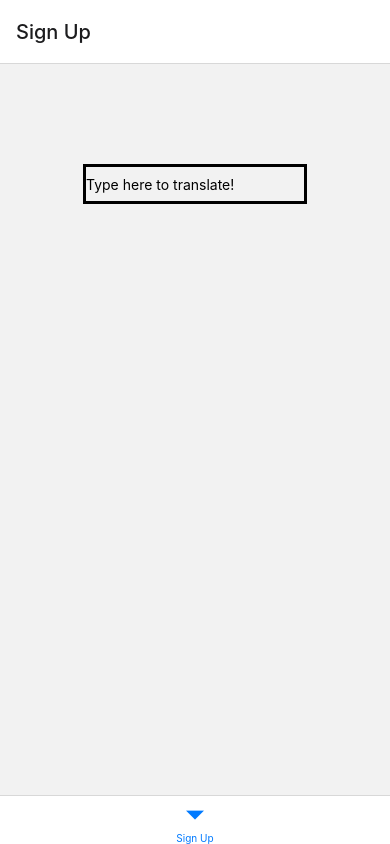
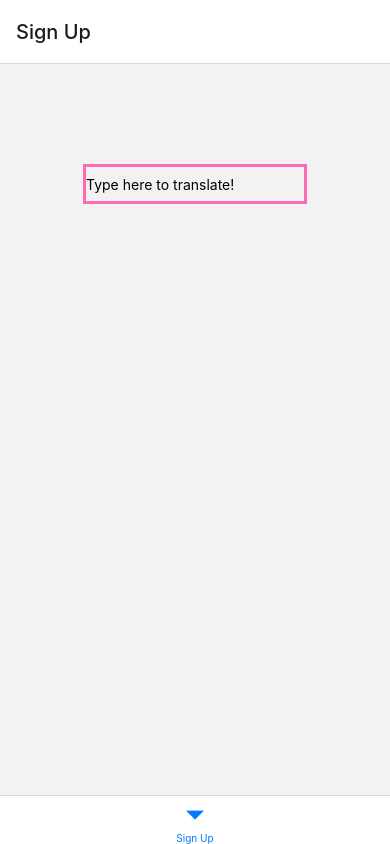
Before and after one commit to Jmac0/showChoirApp, a React Native app: screen / in a window 390 px wide. Built offline with nearby package versions, Linux system fonts and the light colour scheme.

Commit message:
Styled components installed and types added

```diff
--- a/package.json
+++ b/package.json
@@ -12,10 +12,13 @@
   "dependencies": {
     "@react-navigation/bottom-tabs": "^6.4.0",
     "@react-navigation/native": "^6.0.13",
+    "@types/styled-components-react-native": "^5.1.3",
     "react": "18.1.0",
     "react-native": "0.70.1",
     "react-native-safe-area-context": "^4.3.4",
-    "react-native-screens": "^3.17.0"
+    "react-native-screens": "^3.17.0",
+    "react-native-styled-components": "^2.1.0",
+    "styled-components": "^5.3.5"
   },
   "devDependencies": {
     "@babel/core": "^7.12.9",
--- a/src/screens/SignUp.tsx
+++ b/src/screens/SignUp.tsx
@@ -1,15 +1,14 @@
 import React, { useState } from 'react';
-import { View, StyleSheet, TextInput } from 'react-native';
-import { theme } from '../theme';
-
+import { View, StyleSheet } from 'react-native';
+import { StyledTextInput } from '../styles/Styles';
+// TODO delete unused @types and packages
 export const SignUP: React.FC = () => {
   const [text, setText] = useState('');
   return (
     <View style={styles.container}>
-      <TextInput
-        style={theme.textInput}
+      <StyledTextInput
         placeholder="Type here to translate!"
-        onChangeText={newText => setText(newText)}
+        onChangeText={(newText: string) => setText(newText)}
         defaultValue={text}
       />
     </View>
@@ -20,6 +19,5 @@ const styles = StyleSheet.create({
   container: {
     flex: 1,
     alignItems: 'center',
-    //backgroundColor: theme.darkGrey,
   },
 });
--- /dev/null
+++ b/src/styles/Styles.tsx
@@ -0,0 +1,8 @@
+import styled from 'styled-components/native';
+
+export const StyledTextInput = styled.TextInput`
+  height: 40px;
+  border-color: hotpink;
+  margin-top: 100px;
+  border-width: 3px;
+`;
--- a/src/theme.ts
+++ /dev/null
@@ -1,13 +0,0 @@
-// @ts-ignore
-export const theme = {
-  // colors
-  darkGrey: '#272727',
-  gold: '#CCB136',
-  // fonts
-
-  textInput: {
-    height: 40,
-    marginTop: 100,
-    borderWidth: 3,
-  },
-};
--- a/tsconfig.json
+++ b/tsconfig.json
@@ -2,6 +2,11 @@
 {
   "extends": "@tsconfig/react-native/tsconfig.json",     /* Recommended React Native TSConfig base */
   "compilerOptions": {
+    "types": [
+
+
+      "@types/styled-components-react-native"
+    ],
     /* Visit https://aka.ms/tsconfig.json to read more about this file */
 
     /* Completeness */
```
Also changed, not shown: 1 other file (tests, documents, lock files or other folders).
